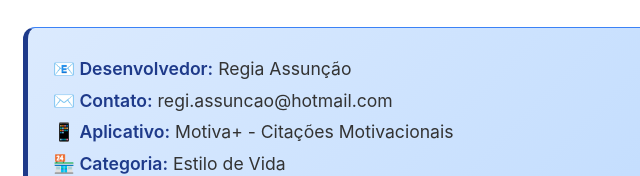
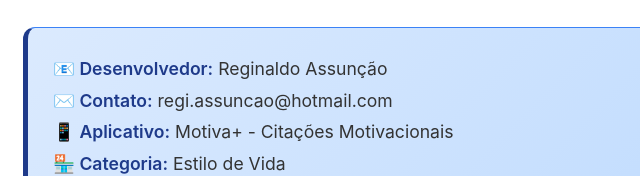
Before and after one commit to reginaldoassuncao/motiva-plus, a plain HTML site: page index.html in a window 1280 px wide. Shown: the part 776-952 px from the top of the page, 237-877 px from the left. Drawn offline with Linux system fonts and the light colour scheme.

Commit message:
Update index.html

```diff
--- a/index.html
+++ b/index.html
@@ -327,7 +327,7 @@
             <p>Esta Política de Privacidade descreve como o aplicativo <strong>"Motiva+"</strong> coleta, usa e protege suas informações quando você utiliza nosso aplicativo móvel.</p>
 
             <div class="info-box">
-                <p><strong>📧 Desenvolvedor:</strong> Regia Assunção<br>
+                <p><strong>📧 Desenvolvedor:</strong> Reginaldo Assunção<br>
                 <strong>✉️ Contato:</strong> regi.assuncao@hotmail.com<br>
                 <strong>📱 Aplicativo:</strong> Motiva+ - Citações Motivacionais<br>
                 <strong>🏪 Categoria:</strong> Estilo de Vida</p>
@@ -528,4 +528,5 @@
         console.log('Privacy Policy loaded - Motiva+ App');
     </script>
 </body>
+
 </html>
```
